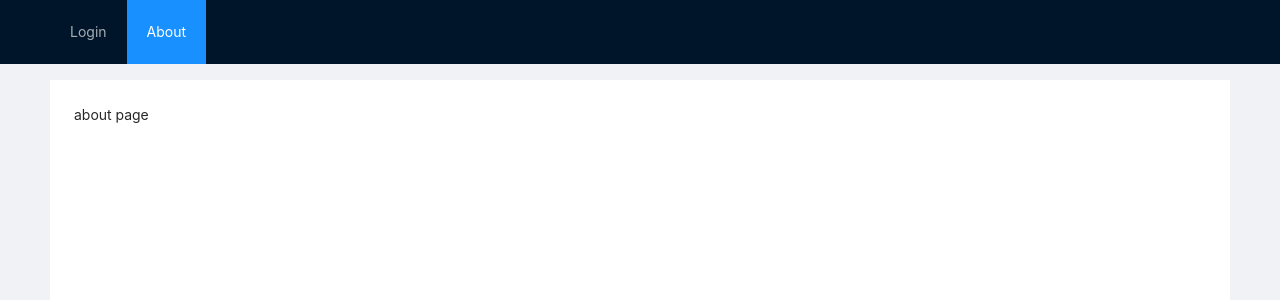
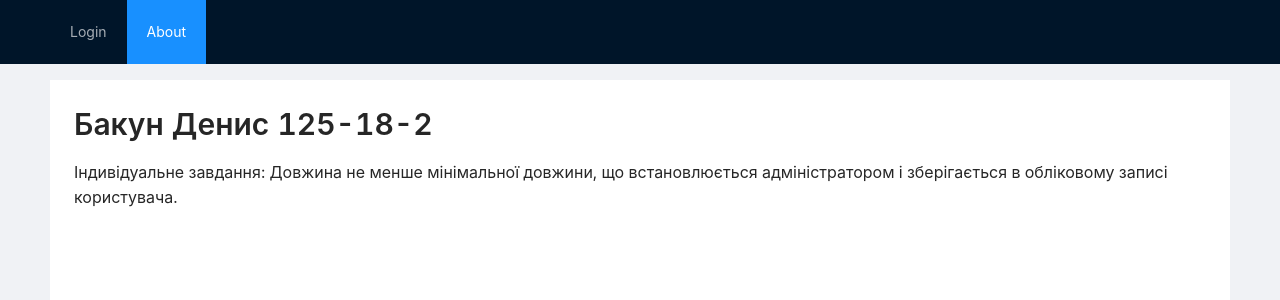
Before and after one commit to eldarcodes/nextjs-auth, a Next.js app: page /about in a window 1280 px wide. Shown: the top 300 px of the page. Built offline with nearby package versions, Linux system fonts and the light colour scheme.

Commit message:
add info to about page

```diff
--- a/components/Login.tsx
+++ b/components/Login.tsx
@@ -135,8 +135,7 @@ export const Login: React.FC<LoginProps> = ({}) => {
           <Image src={captcha.path} alt="Captcha" width="200" height="50" />
           <Button
             style={{ marginRight: 10 }}
-            icon={<SyncOutlined />}
-            loading={loading}
+            icon={<SyncOutlined spin={loading} />}
             onClick={getNewCaptcha}
           />
         </Row>
--- a/pages/about.tsx
+++ b/pages/about.tsx
@@ -1,10 +1,20 @@
+import { Typography } from "antd";
 import React from "react";
 import { LayoutWrapper } from "../components/LayoutWrapper";
 
 interface aboutProps {}
 
 const About: React.FC<aboutProps> = ({}) => {
-  return <LayoutWrapper>about page</LayoutWrapper>;
+  return (
+    <LayoutWrapper>
+      <Typography.Title level={2}>Бакун Денис 125-18-2</Typography.Title>
+      <Typography.Text style={{ fontSize: 16 }}>
+        Індивідуальне завдання: Довжина не менше мінімальної довжини, що
+        встановлюється адміністратором і зберігається в обліковому записі
+        користувача.
+      </Typography.Text>
+    </LayoutWrapper>
+  );
 };
 
 export default About;
```
